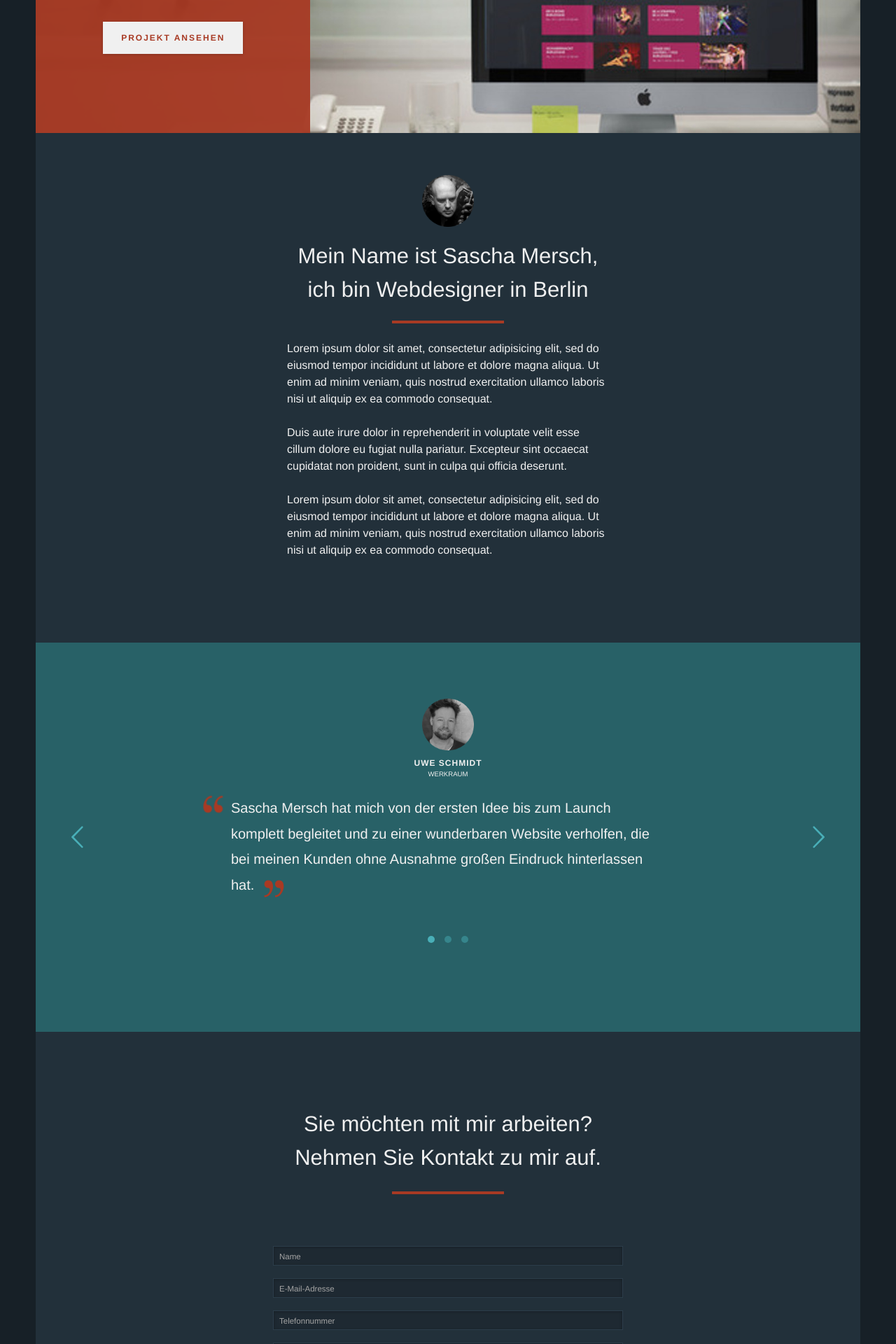
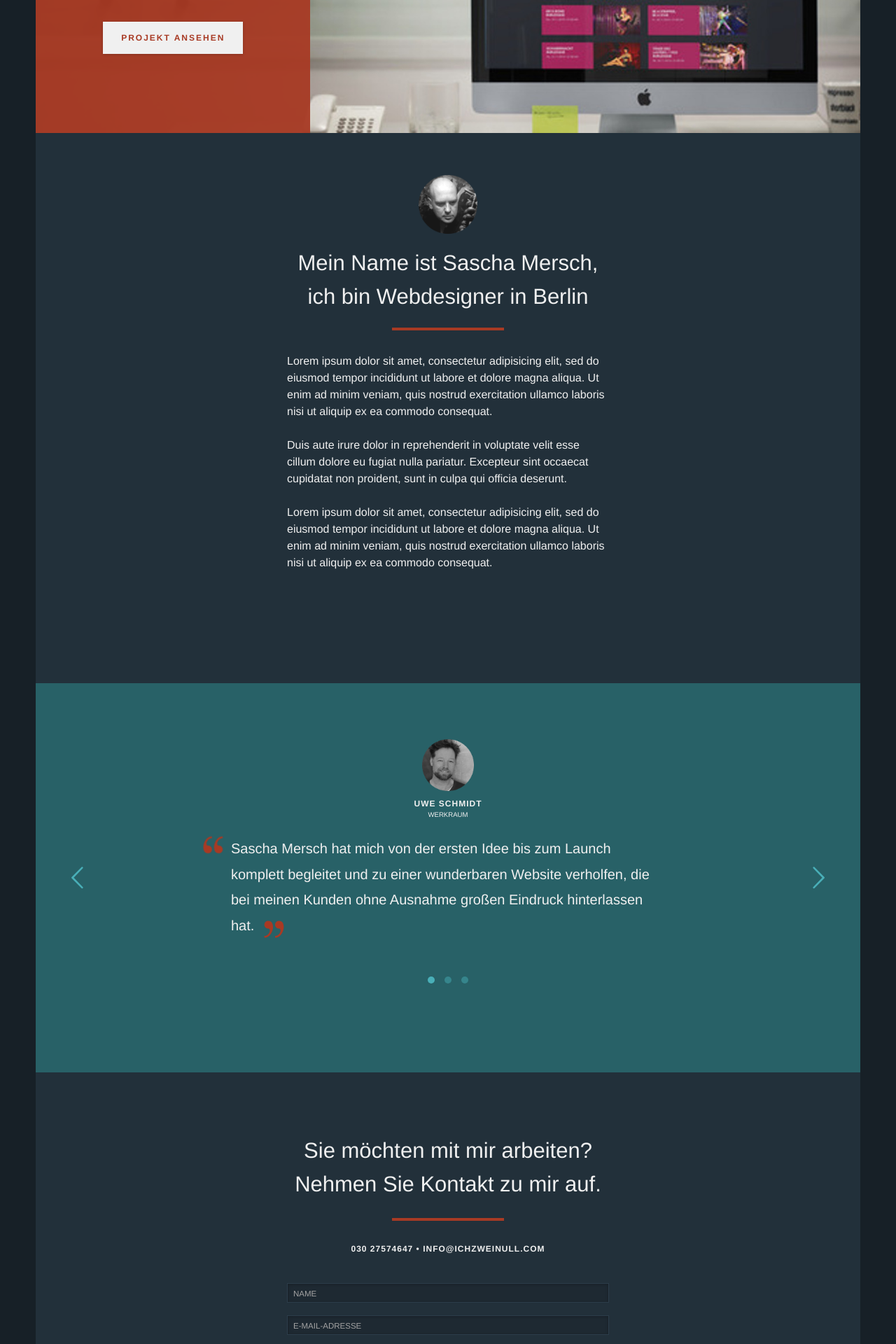
Before and after one commit to rschach/ichzweinull, a Jekyll site: the page built from index.html, in a window 1280 px wide. Shown: the part 1908-3828 px from the top of the page at 70% size. Built offline with Jekyll 4.4.1, drawn with Linux system fonts in a browser that asks for light colours; nearby versions of some CDN libraries; some web fonts are replaced.

Commit message:
About and contact tweaks

```diff
--- a/_includes/about.html
+++ b/_includes/about.html
@@ -1,7 +1,7 @@
 <section id="about" class="about">
   <header>
     <img src="img/avatar-bw.png" alt="Sascha Mersch"/>
-    <h1>Mein Name ist Sascha Mersch,<br />ich bin Webdesigner in Berlin</h1>
+    <h1>Mein Name ist Sascha Mersch, ich bin Webdesigner in Berlin</h1>
   </header>
   <article>
     <p>Lorem ipsum dolor sit amet, consectetur adipisicing elit, sed do eiusmod tempor incididunt ut labore et dolore magna aliqua. Ut enim ad minim veniam, quis nostrud exercitation ullamco laboris nisi ut aliquip ex ea commodo consequat.</p>
--- a/_includes/contact.html
+++ b/_includes/contact.html
@@ -1,6 +1,7 @@
 <section id="contact" class="contact">
   <header>
     <h1>Sie möchten mit mir arbeiten?<br />Nehmen Sie Kontakt zu mir auf.</h1>
+    <p>030 27574647 • <a href="mailto:info@ichzweinull.com">info@ichzweinull.com</a></p>
   </header>
   <!-- <form class="awesome-form" method="POST" action="//formspree.io/info@ichzweinull.com"> -->
   <form class="contact-form">
--- a/css/main.css
+++ b/css/main.css
@@ -382,7 +382,7 @@ a, a:visited {
 a:hover {
   color: #a83a24; }
 
-.small-bold, .tagline p, nav.main-nav ul li a, .button, .client-info .client-name {
+.small-bold, .tagline p, nav.main-nav ul li a, .button, .client-info .client-name, .contact header p {
   font-size: 75%;
   font-weight: 700;
   text-transform: uppercase; }
@@ -1037,26 +1037,40 @@ figure {
   background: #22303a;
   padding: 60px 0 0; }
   .about header {
-    text-align: center; }
+    text-align: center;
+    max-width: 460px;
+    margin: 0 auto; }
     .about header img {
-      max-width: 74px; }
+      max-width: 84px; }
     .about header h1 {
       margin: 0.35em 0 0.75em; }
       .about header h1::after {
-        margin: 20px auto 0; }
+        margin: 20px auto 32px; }
   .about article {
     max-width: 460px;
-    margin: 0 auto 120px; }
+    margin: 0 auto 160px; }
 
 .contact {
   background: #22303a; }
   .contact header {
-    padding: 60px 0 0; }
+    padding: 40px 0 0;
+    text-align: center; }
+    .contact header h1 {
+      margin-bottom: 1em; }
+      .contact header h1::after {
+        margin: 24px auto 0; }
+    .contact header p {
+      margin: 0 auto;
+      letter-spacing: 1px; }
+    .contact header a {
+      color: #f0f0f0; }
+      .contact header a:hover {
+        color: #a83a24; }
 
 .contact-form {
-  max-width: 500px;
+  max-width: 460px;
   margin: 0 auto;
-  padding: 50px 0 0; }
+  padding: 40px 0 0; }
   .contact-form input, .contact-form textarea {
     width: 100%;
     border: 0;
@@ -1085,20 +1099,24 @@ figure {
   .contact-form input::-webkit-input-placeholder, .contact-form textarea::-webkit-input-placeholder {
     color: #a3a3a3;
     font-size: 80%;
-    line-height: 1.8; }
+    line-height: 1.8;
+    text-transform: uppercase; }
   .contact-form input::-moz-placeholder, .contact-form textarea::-moz-placeholder {
     color: #a3a3a3;
     font-size: 80%;
     line-height: 1.8;
+    text-transform: uppercase;
     opacity: 1; }
   .contact-form input:-ms-input-placeholder, .contact-form textarea:-ms-input-placeholder {
     color: #a3a3a3;
     font-size: 80%;
-    line-height: 1.8; }
+    line-height: 1.8;
+    text-transform: uppercase; }
   .contact-form input:-moz-placeholder, .contact-form textarea:-moz-placeholder {
     color: #a3a3a3;
     font-size: 80%;
     line-height: 1.8;
+    text-transform: uppercase;
     opacity: 1; }
 
 footer {
```
Also changed, not shown: _sass/3-layout/_about.sass (+5 -3 lines), _sass/3-layout/_contact.sass (+23 -3 lines), img/avatar-bw.png.
